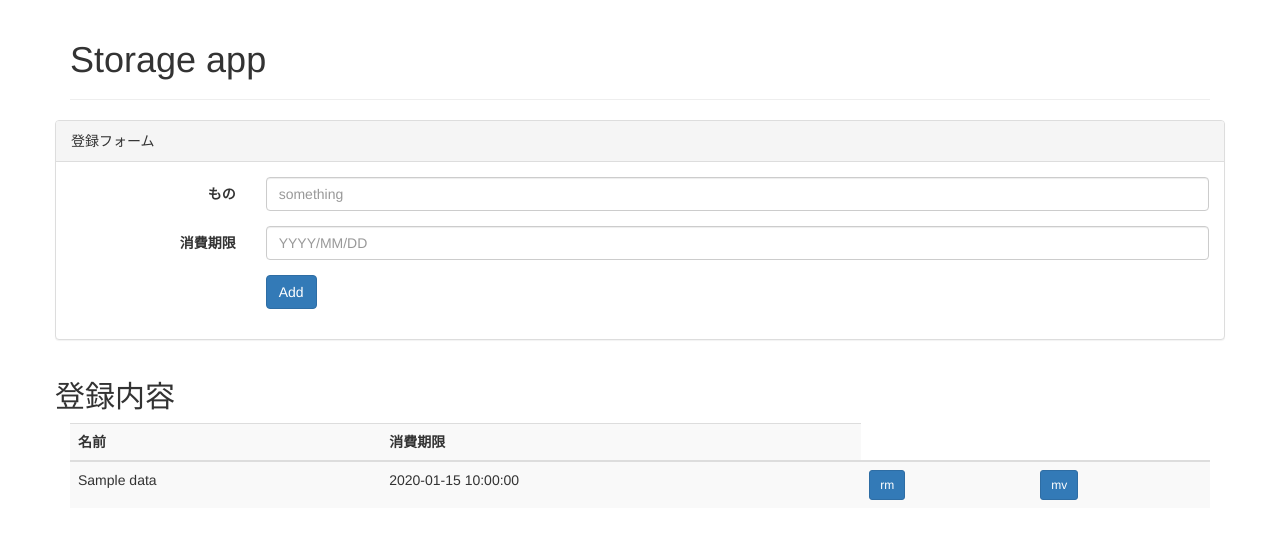
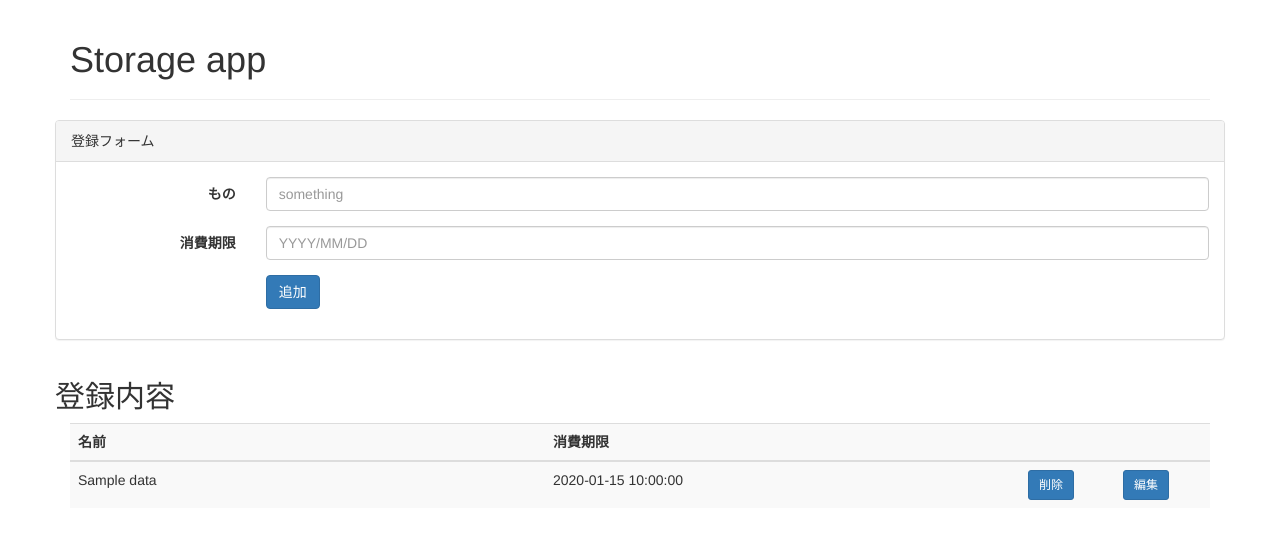
Before and after one commit to y05h1k1ng/systemdesign, a Flask app: template src/service/templates/index.html in a window 1280 px wide. Shown: the top 539 px of the page. Run offline with Flask 2, Linux system fonts and the light colour scheme; the template is opened without the code that fills it: most values are stand-ins (such as "Sample title", 1, 10 or a date in 2020); some libraries are stand-ins or nearby versions.

Commit message:
なんかいろいろ

```diff
--- a/src/service/main.py
+++ b/src/service/main.py
@@ -12,7 +12,7 @@ bootstrap = Bootstrap(app)
 def index():
     conn = sqlite3.connect('./database/datas.db')
     c = conn.cursor()
-    c.execute('CREATE TABLE IF NOT EXISTS lists (expired_date, name)')
+    c.execute('CREATE TABLE IF NOT EXISTS lists (id int primary key, expired_date text, name text)')
 
     if request.method == 'POST':
         c.execute('INSERT INTO lists VALUES (?, ?)', (request.form['something'], request.form['date']))
@@ -27,7 +27,7 @@ def remove():
     conn = sqlite3.connect('./database/datas.db')
     c = conn.cursor()
     if request.method == 'POST':
-        c.execute('DELETE FROM lists WHERE name=(?)', request)
+        c.execute('DELETE FROM lists WHERE name=(?)', request.form[''])
     return redirect(url_for('index'))
 
 
--- a/src/service/templates/index.html
+++ b/src/service/templates/index.html
@@ -32,7 +32,7 @@
     	  </div>
           <div class="form-group">
 	    <div class="col-sm-offset-2 col-sm-10">
-              <button type="submit" class="btn btn-primary">Add</button>
+              <button type="submit" class="btn btn-primary">追加</button>
 	    </div>
     	  </div>
         </form>
@@ -49,8 +49,10 @@
     <table class="table table-striped">
       <thread>
 	<tr>
-	  <th>名前</th>
-	  <th>消費期限</th>
+	  <th class="col-md-5">名前</th>
+	  <th class="col-md-5">消費期限</th>
+	  <th class="col-sm-1"></th>
+	  <th class="col-sm-1"></th>
 	</tr>
       </thread>
       <tbody>
@@ -60,12 +62,12 @@
 	  <td>{{ data.date }}</td>
 	  <td>
 	    <button type="button" class="btn btn-primary btn-sm">
-	      rm
+	      削除
 	    </button>
 	  </td>
 	  <td>
 	    <button type="button" class="btn btn-primary btn-sm">
-	      mv
+	      編集
 	    </button>
 	  </td>
 	</tr>
```
Also changed, not shown: src/service/database/datas.db, src/service/templates/js/index.js (added), 1 other file.
